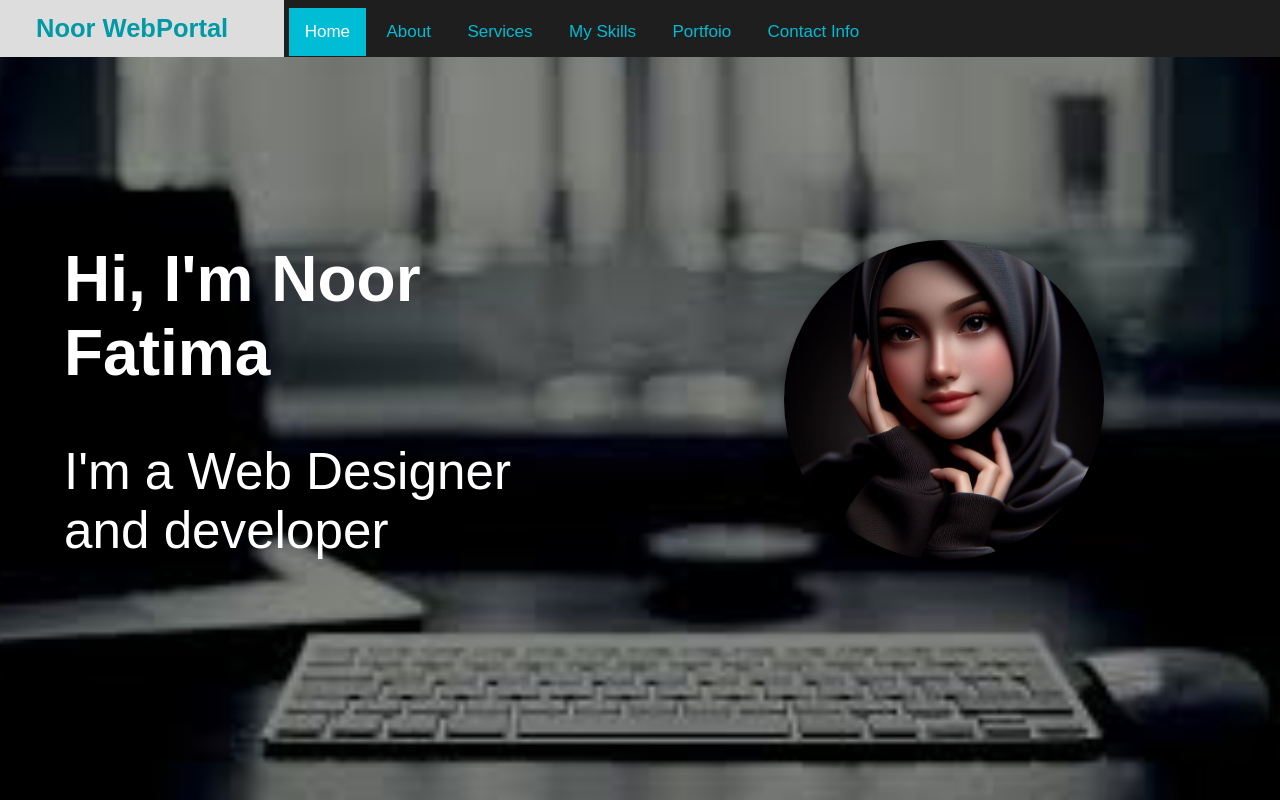
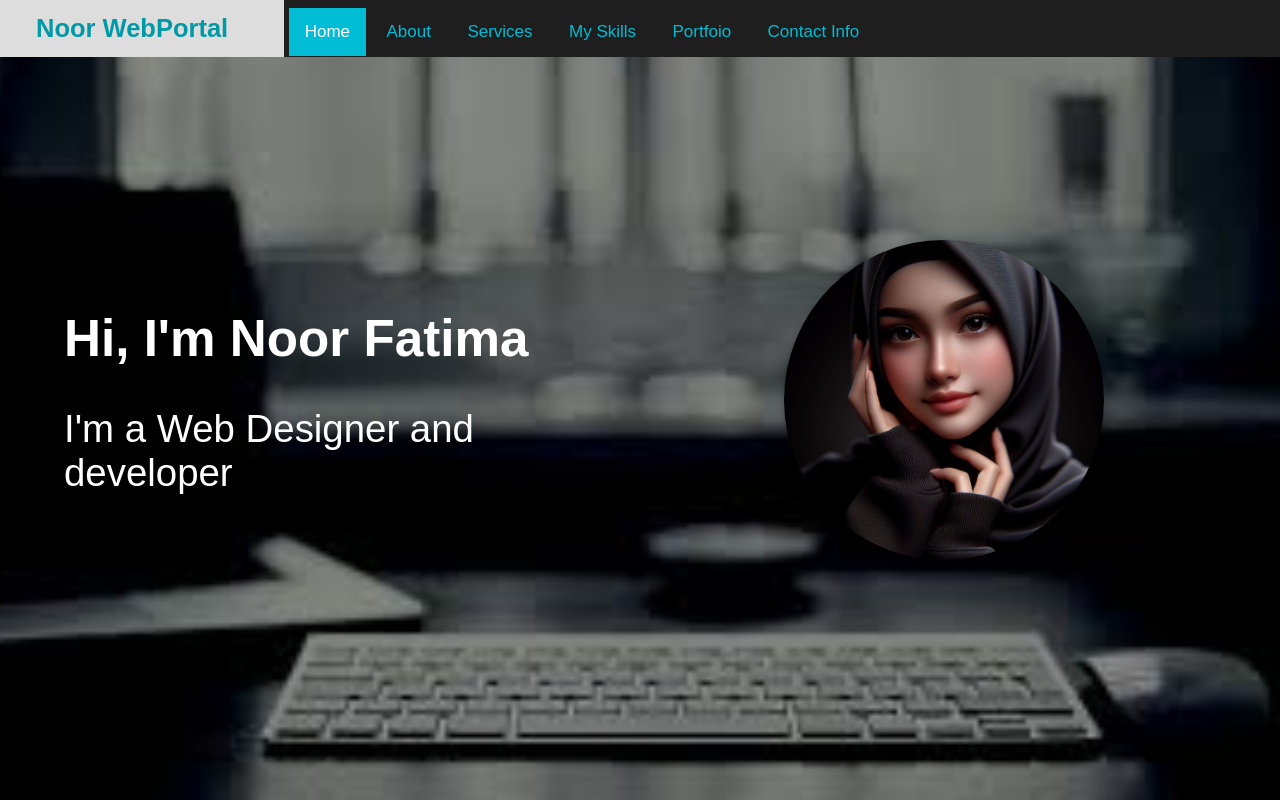
Before and after one commit to NoorFlare/noor-web-portal, a plain HTML site: page index.html in a window 1280 px wide. Shown: the top 800 px of the page. Drawn offline with Linux system fonts and the light colour scheme.

Commit message:
style.css

```diff
--- a/css/style.css
+++ b/css/style.css
@@ -89,12 +89,12 @@ header {
   }
 
   .hero-left h1 {
-    font-size: 5vw;
+    font-size: 4vw;
     margin-bottom: 10px;
   }
 
   .hero-left p {
-    font-size: 4vw;
+    font-size: 3vw;
   }
 
   .hero-right {
```
